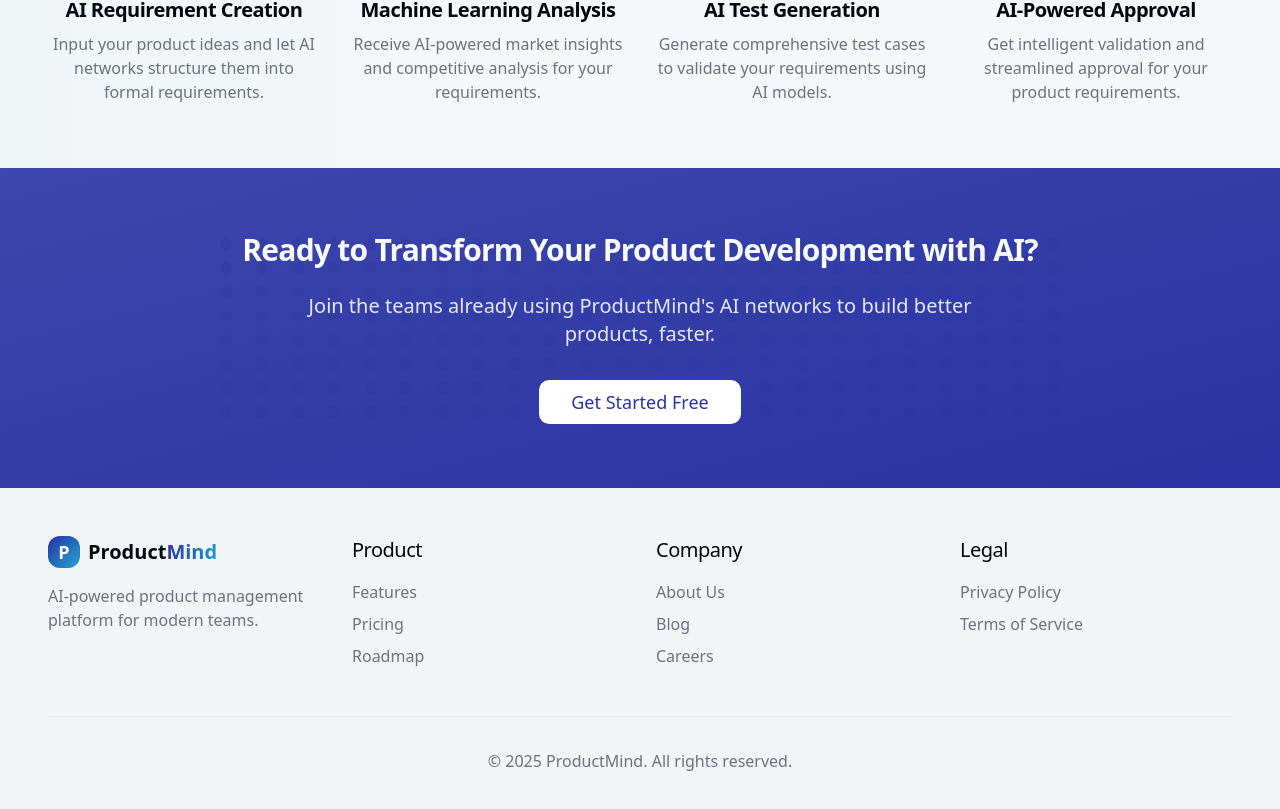
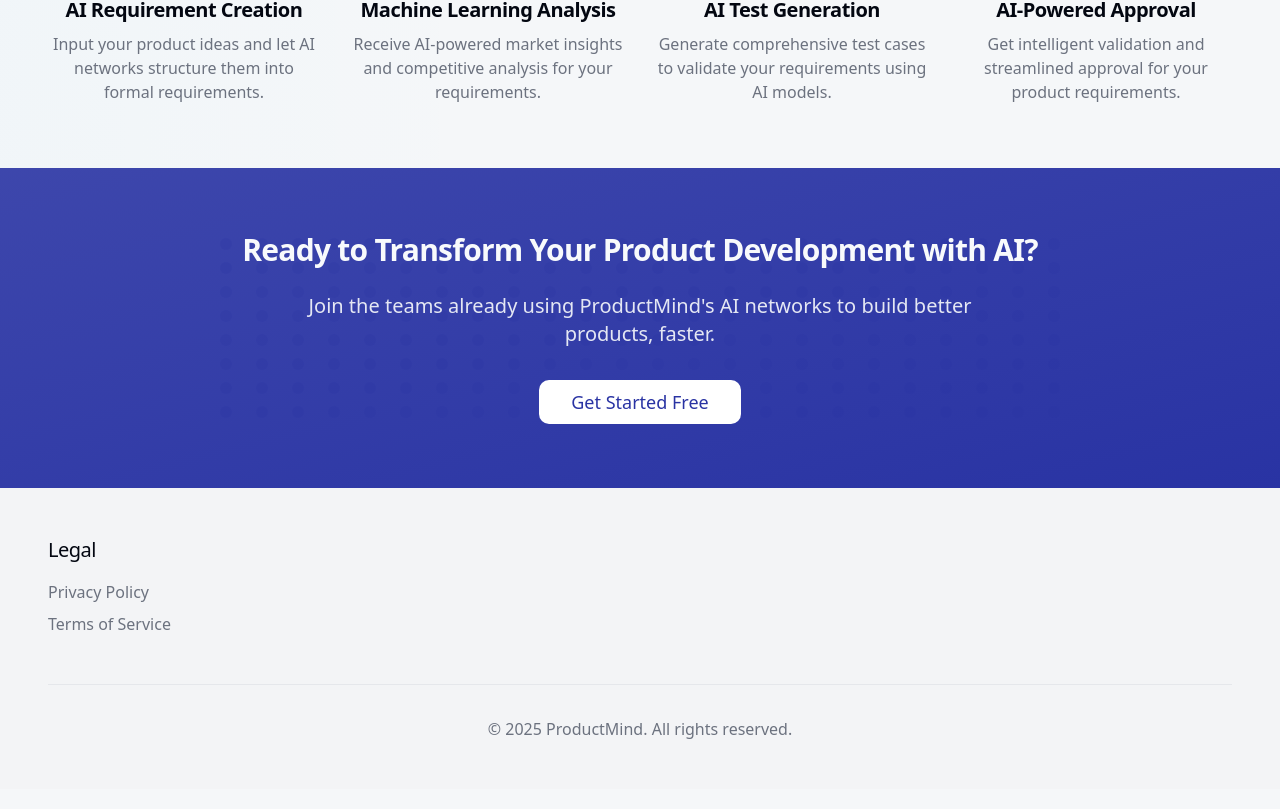
Before and after one commit to BuildAINilesh/product-mind-ai-flow, a React (Vite) app: page / in a window 1280 px wide. Shown: the part 1851-2660 px from the top of the page. Built offline with nearby package versions, Linux system fonts and the light colour scheme; no server answers; what @react-pdf/renderer would draw is missing.

Commit message:
Footer on Home: Only show Legal section with Privacy Policy and Terms of Service. Remove all other footer sections.

```diff
--- a/src/pages/Index.tsx
+++ b/src/pages/Index.tsx
@@ -149,38 +149,7 @@ const Index = () => {
       {/* Footer */}
       <footer className="py-12 px-4 bg-muted">
         <div className="container mx-auto">
-          <div className="grid grid-cols-1 md:grid-cols-2 lg:grid-cols-4 gap-8">
-            <div>
-              <div className="flex items-center space-x-2 mb-4">
-                <div className="w-8 h-8 bg-gradient-to-br from-primary to-secondary rounded-lg flex items-center justify-center relative overflow-hidden">
-                  <span className="text-white font-bold text-lg relative z-10">P</span>
-                  <div className="absolute inset-0 opacity-30 bg-[radial-gradient(circle_at_70%_70%,_rgba(255,255,255,0.2),_transparent_70%)]"></div>
-                </div>
-                <span className="font-bold text-xl">Product<AIGradientText>Mind</AIGradientText></span>
-              </div>
-              <p className="text-muted-foreground">
-                AI-powered product management platform for modern teams.
-              </p>
-            </div>
-
-            <div>
-              <h4 className="font-medium mb-4">Product</h4>
-              <ul className="space-y-2">
-                <li><Link to="/features" className="text-muted-foreground hover:text-foreground transition-colors">Features</Link></li>
-                <li><Link to="/pricing" className="text-muted-foreground hover:text-foreground transition-colors">Pricing</Link></li>
-                <li><Link to="/roadmap" className="text-muted-foreground hover:text-foreground transition-colors">Roadmap</Link></li>
-              </ul>
-            </div>
-
-            <div>
-              <h4 className="font-medium mb-4">Company</h4>
-              <ul className="space-y-2">
-                <li><Link to="/about" className="text-muted-foreground hover:text-foreground transition-colors">About Us</Link></li>
-                <li><Link to="/blog" className="text-muted-foreground hover:text-foreground transition-colors">Blog</Link></li>
-                <li><Link to="/careers" className="text-muted-foreground hover:text-foreground transition-colors">Careers</Link></li>
-              </ul>
-            </div>
-
+          <div className="grid grid-cols-1 gap-8">
             <div>
               <h4 className="font-medium mb-4">Legal</h4>
               <ul className="space-y-2">
@@ -189,7 +158,6 @@ const Index = () => {
               </ul>
             </div>
           </div>
-
           <div className="mt-12 pt-8 border-t border-border text-center text-muted-foreground">
             <p>&copy; {new Date().getFullYear()} ProductMind. All rights reserved.</p>
           </div>
```
